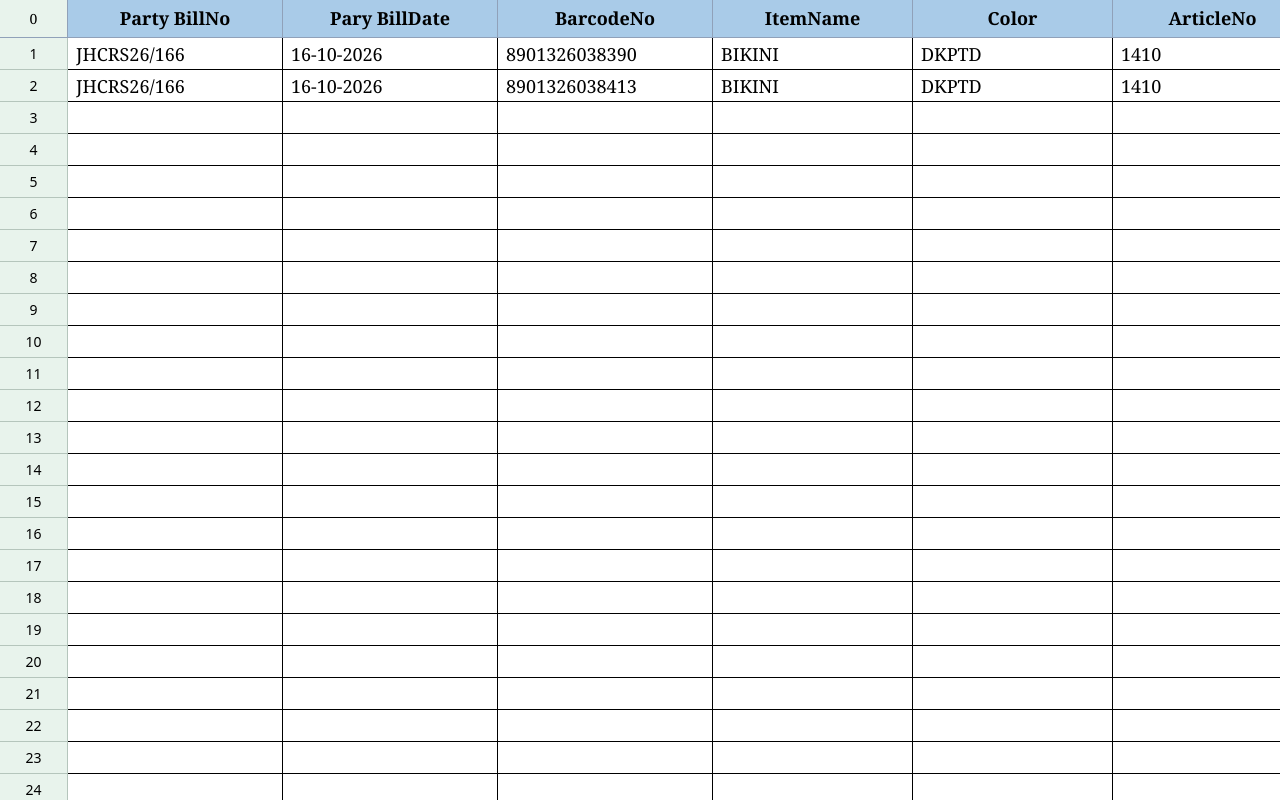
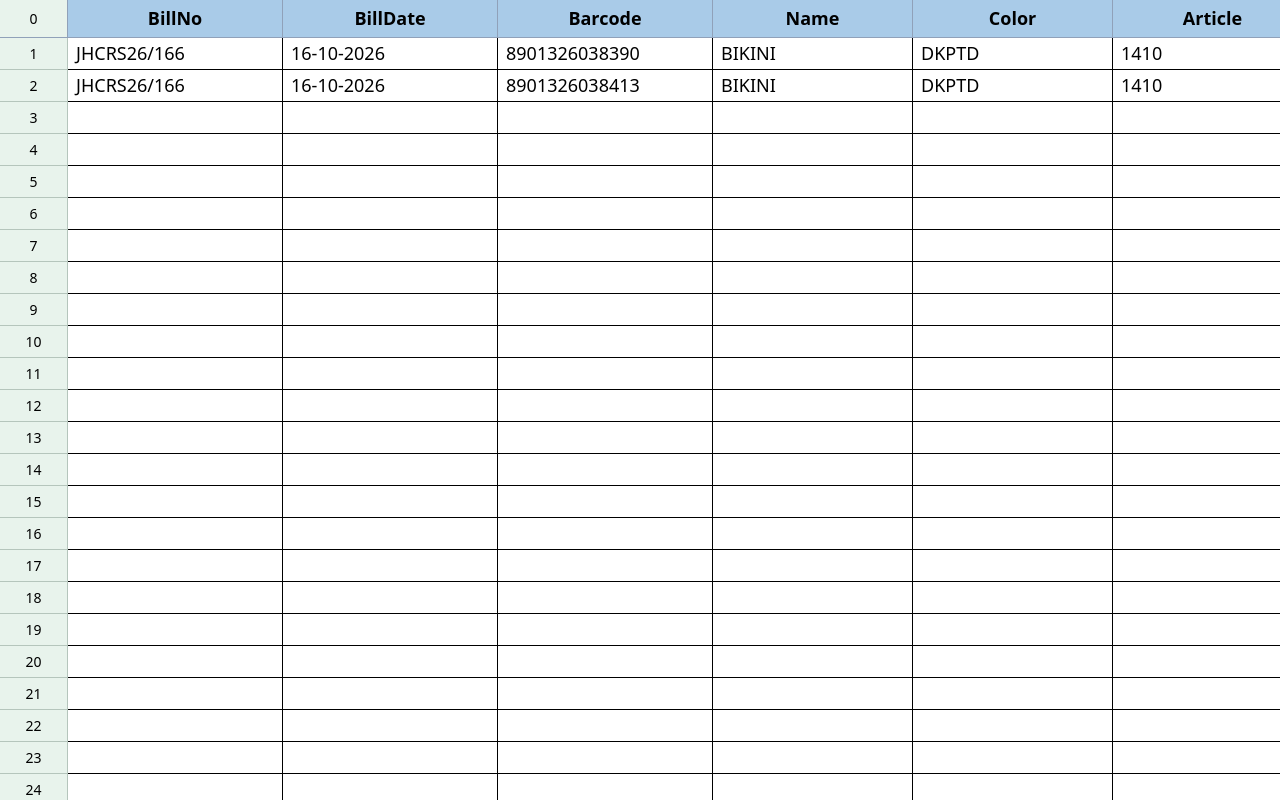
Before and after one commit to stkrfx/habron-mapper, a Next.js app in the folder frontend/: page / in a window 1280 px wide. Built offline with nearby package versions, Linux system fonts and the light colour scheme.

Commit message:
Use requested columns and spreadsheet-style cell selection and editing

```diff
--- a/frontend/src/app/page.tsx
+++ b/frontend/src/app/page.tsx
@@ -1,25 +1,26 @@
 "use client";
 
-import { useState, type KeyboardEvent } from "react";
+import { useEffect, useRef, useState, type KeyboardEvent } from "react";
 
 const COLUMNS = [
-  "Party BillNo",
-  "Pary BillDate",
-  "BarcodeNo",
-  "ItemName",
+  "BillNo",
+  "BillDate",
+  "Barcode",
+  "Name",
   "Color",
-  "ArticleNo",
-  "ItemSize",
-  "HsnCode",
+  "Article",
+  "Size",
+  "Hsn",
   "Brand",
   "Quantity",
-  "PurchaseRate",
+  "Rate",
   "Gst",
   "SaleRate",
 ] as const;
 
 type Column = (typeof COLUMNS)[number];
 type Row = Record<Column, string>;
+type Cell = { row: number; column: number };
 
 const emptyRow = (): Row =>
   Object.fromEntries(COLUMNS.map((column) => [column, ""])) as Row;
@@ -27,83 +28,166 @@ const emptyRow = (): Row =>
 const sampleRows: Row[] = [
   {
     ...emptyRow(),
-    "Party BillNo": "JHCRS26/166",
-    "Pary BillDate": "16-10-2026",
-    BarcodeNo: "8901326038390",
-    ItemName: "BIKINI",
+    BillNo: "JHCRS26/166",
+    BillDate: "16-10-2026",
+    Barcode: "8901326038390",
+    Name: "BIKINI",
     Color: "DKPTD",
-    ArticleNo: "1410",
-    ItemSize: "S",
-    HsnCode: "61082100",
+    Article: "1410",
+    Size: "S",
+    Hsn: "61082100",
   },
   {
     ...emptyRow(),
-    "Party BillNo": "JHCRS26/166",
-    "Pary BillDate": "16-10-2026",
-    BarcodeNo: "8901326038413",
-    ItemName: "BIKINI",
+    BillNo: "JHCRS26/166",
+    BillDate: "16-10-2026",
+    Barcode: "8901326038413",
+    Name: "BIKINI",
     Color: "DKPTD",
-    ArticleNo: "1410",
-    ItemSize: "L",
-    HsnCode: "61082100",
+    Article: "1410",
+    Size: "L",
+    Hsn: "61082100",
   },
 ];
+
+const sameCell = (a: Cell | null, b: Cell) =>
+  a?.row === b.row && a.column === b.column;
 
 export default function Home() {
   const [rows, setRows] = useState<Row[]>([
     ...sampleRows,
     ...Array.from({ length: 48 }, emptyRow),
   ]);
+  const [selected, setSelected] = useState<Cell>({ row: 0, column: 0 });
+  const [editing, setEditing] = useState(false);
+  const [draft, setDraft] = useState("");
+  const editRef = useRef<HTMLInputElement>(null);
+  const cellRefs = useRef<Map<string, HTMLDivElement>>(new Map());
 
-  const updateCell = (rowIndex: number, column: Column, value: string) => {
+  useEffect(() => {
+    if (editing) {
+      editRef.current?.focus();
+      editRef.current?.select();
+    }
+  }, [editing]);
+
+  const cellKey = (cell: Cell) => `${cell.row}-${cell.column}`;
+
+  const focusCell = (cell: Cell) => {
+    const bounded = {
+      row: Math.max(0, Math.min(rows.length - 1, cell.row)),
+      column: Math.max(0, Math.min(COLUMNS.length - 1, cell.column)),
+    };
+    setEditing(false);
+    setSelected(bounded);
+    requestAnimationFrame(() => cellRefs.current.get(cellKey(bounded))?.focus());
+  };
+
+  const updateCell = (cell: Cell, value: string) => {
     setRows((current) =>
       current.map((row, index) =>
-        index === rowIndex ? { ...row, [column]: value } : row,
+        index === cell.row
+          ? { ...row, [COLUMNS[cell.column]]: value }
+          : row,
       ),
     );
   };
 
-  const handleKeyDown = (
-    event: KeyboardEvent<HTMLInputElement>,
-    rowIndex: number,
-    columnIndex: number,
-  ) => {
-    let nextRow = rowIndex;
-    let nextColumn = columnIndex;
+  const beginEdit = (cell: Cell, initialValue?: string) => {
+    setSelected(cell);
+    setDraft(initialValue ?? rows[cell.row][COLUMNS[cell.column]]);
+    setEditing(true);
+  };
 
-    if (event.key === "Enter" || event.key === "ArrowDown") nextRow += 1;
-    else if (event.key === "ArrowUp") nextRow -= 1;
-    else if (event.key === "Tab") nextColumn += event.shiftKey ? -1 : 1;
-    else return;
+  const finishEdit = () => {
+    updateCell(selected, draft);
+    setEditing(false);
+  };
 
-    if (
-      nextRow >= 0 &&
-      nextRow < rows.length &&
-      nextColumn >= 0 &&
-      nextColumn < COLUMNS.length
+  const handleGridKeyDown = (event: KeyboardEvent<HTMLDivElement>, cell: Cell) => {
+    if (event.key === "ArrowUp") {
+      event.preventDefault();
+      focusCell({ ...cell, row: cell.row - 1 });
+    } else if (event.key === "ArrowDown") {
+      event.preventDefault();
+      focusCell({ ...cell, row: cell.row + 1 });
+    } else if (event.key === "ArrowLeft") {
+      event.preventDefault();
+      focusCell({ ...cell, column: cell.column - 1 });
+    } else if (event.key === "ArrowRight") {
+      event.preventDefault();
+      focusCell({ ...cell, column: cell.column + 1 });
+    } else if (event.key === "Enter" || event.key === "F2") {
+      event.preventDefault();
+      beginEdit(cell);
+    } else if (event.key === "Backspace" || event.key === "Delete") {
+      event.preventDefault();
+      beginEdit(cell, "");
+    } else if (event.key === "Tab") {
+      event.preventDefault();
+      focusCell({
+        row: cell.row + (event.shiftKey && cell.column === 0 ? -1 : !event.shiftKey && cell.column === COLUMNS.length - 1 ? 1 : 0),
+        column: cell.column + (event.shiftKey ? -1 : 1),
+      });
+    } else if (event.key.length === 1 && !event.ctrlKey && !event.metaKey && !event.altKey) {
+      event.preventDefault();
+      beginEdit(cell, event.key);
+    }
+  };
+
+  const handleEditKeyDown = (event: KeyboardEvent<HTMLInputElement>) => {
+    if (event.key === "Escape") {
+      event.preventDefault();
+      setEditing(false);
+    } else if (event.key === "Enter") {
+      event.preventDefault();
+      finishEdit();
+      focusCell({ ...selected, row: selected.row + 1 });
+    } else if (event.key === "Tab") {
+      event.preventDefault();
+      finishEdit();
+      focusCell({
+        row: selected.row + (event.shiftKey && selected.column === 0 ? -1 : !event.shiftKey && selected.column === COLUMNS.length - 1 ? 1 : 0),
+        column: selected.column + (event.shiftKey ? -1 : 1),
+      });
+    } else if (
+      event.key === "ArrowUp" ||
+      event.key === "ArrowDown" ||
+      event.key === "ArrowLeft" ||
+      event.key === "ArrowRight"
     ) {
+      const input = event.currentTarget;
+      const atStart = input.selectionStart === 0 && input.selectionEnd === 0;
+      const atEnd =
+        input.selectionStart === input.value.length &&
+        input.selectionEnd === input.value.length;
+      const shouldMove =
+        event.key === "ArrowUp" ||
+        event.key === "ArrowDown" ||
+        (event.key === "ArrowLeft" && atStart) ||
+        (event.key === "ArrowRight" && atEnd);
+      if (shouldMove) {
         event.preventDefault();
-      document
-        .querySelector<HTMLInputElement>(
-          `[data-cell="${nextRow}-${nextColumn}"]`,
-        )
-        ?.focus();
+        finishEdit();
+        if (event.key === "ArrowUp") focusCell({ ...selected, row: selected.row - 1 });
+        if (event.key === "ArrowDown") focusCell({ ...selected, row: selected.row + 1 });
+        if (event.key === "ArrowLeft") focusCell({ ...selected, column: selected.column - 1 });
+        if (event.key === "ArrowRight") focusCell({ ...selected, column: selected.column + 1 });
+      }
     }
   };
 
   return (
     <main className="h-dvh w-full overflow-hidden bg-white text-black">
       <div className="h-full w-full overflow-auto">
-        <table className="w-max min-w-full table-fixed border-separate border-spacing-0 font-serif text-[18px]">
+        <table className="w-max min-w-full table-fixed border-separate border-spacing-0 text-[18px]">
           <colgroup>
             <col className="w-[68px]" />
             {COLUMNS.map((column) => (
               <col
                 key={column}
                 className={
-                  column === "Party BillNo" || column === "Pary BillDate"
-                    ? "w-[215px]"
-                    : column === "BarcodeNo"
+                  column === "BillNo" || column === "BillDate" || column === "Barcode"
                     ? "w-[215px]"
                     : "w-[200px]"
                 }
@@ -112,14 +196,17 @@ export default function Home() {
           </colgroup>
           <thead>
             <tr className="h-[38px]">
-              <th className="sticky left-0 top-0 z-30 border-b border-r border-slate-400 bg-[#e8f3ec] text-center text-[14px] font-normal" scope="col">
+              <th
+                className="sticky left-0 top-0 z-30 border-b border-r border-slate-400 bg-[#e8f3ec] text-center text-[14px] font-normal"
+                scope="col"
+              >
                 0
               </th>
               {COLUMNS.map((column) => (
                 <th
                   key={column}
                   scope="col"
-                  className="sticky top-0 z-20 border-b border-r border-slate-400 bg-[#a9cbe8] px-2 text-center font-bold whitespace-nowrap"
+                  className="sticky top-0 z-20 whitespace-nowrap border-b border-r border-slate-400 bg-[#a9cbe8] px-2 text-center font-bold"
                 >
                   {column}
                 </th>
@@ -131,30 +218,55 @@ export default function Home() {
               <tr key={rowIndex} className="h-[32px]">
                 <th
                   scope="row"
-                  className="sticky left-0 z-10 border-b border-r border-[#b5c5bc] bg-[#e8f3ec] text-center font-sans text-[14px] font-normal"
+                  className="sticky left-0 z-10 border-b border-r border-[#b5c5bc] bg-[#e8f3ec] text-center text-[14px] font-normal"
                 >
                   {rowIndex + 1}
                 </th>
-                {COLUMNS.map((column, columnIndex) => (
+                {COLUMNS.map((column, columnIndex) => {
+                  const cell = { row: rowIndex, column: columnIndex };
+                  const isSelected = sameCell(selected, cell);
+                  const isEditing = isSelected && editing;
+                  return (
                     <td
                       key={column}
                       className="h-[32px] border-b border-r border-black bg-white p-0"
                     >
+                      <div
+                        ref={(node) => {
+                          if (node) cellRefs.current.set(cellKey(cell), node);
+                          else cellRefs.current.delete(cellKey(cell));
+                        }}
+                        data-cell={cellKey(cell)}
+                        role="gridcell"
+                        aria-selected={isSelected}
+                        tabIndex={isSelected && !editing ? 0 : -1}
+                        onClick={() => {
+                          if (isEditing) return;
+                          setSelected(cell);
+                          setEditing(false);
+                        }}
+                        onDoubleClick={() => beginEdit(cell)}
+                        onKeyDown={(event) => handleGridKeyDown(event, cell)}
+                        className={`relative h-[31px] w-full cursor-default select-none overflow-hidden whitespace-nowrap px-2 leading-[31px] outline-none ${isSelected && !isEditing ? "z-10 outline-2 outline-[#2878e1] outline-offset-[-2px]" : ""}`}
+                      >
+                        {isEditing ? (
                           <input
-                      data-cell={`${rowIndex}-${columnIndex}`}
-                      aria-label={`Row ${rowIndex + 1}, ${column}`}
-                      value={row[column]}
-                      onChange={(event) =>
-                        updateCell(rowIndex, column, event.target.value)
-                      }
-                      onKeyDown={(event) =>
-                        handleKeyDown(event, rowIndex, columnIndex)
-                      }
+                            ref={editRef}
+                            aria-label={`Edit row ${rowIndex + 1}, ${column}`}
+                            value={draft}
+                            onChange={(event) => setDraft(event.target.value)}
+                            onBlur={finishEdit}
+                            onKeyDown={handleEditKeyDown}
                             spellCheck={false}
-                      className="block h-[31px] w-full min-w-0 border-0 bg-transparent px-2 text-[18px] leading-none outline-none focus:relative focus:z-10 focus:outline-2 focus:outline-[#2878e1] focus:outline-offset-[-2px]"
+                            className="absolute inset-0 z-20 h-full w-full cursor-text border-0 bg-white px-2 leading-[31px] outline-none"
                           />
+                        ) : (
+                          row[column]
+                        )}
+                      </div>
                     </td>
-                ))}
+                  );
+                })}
               </tr>
             ))}
           </tbody>
```
Lines whose indentation alone changed are shown as unchanged.
